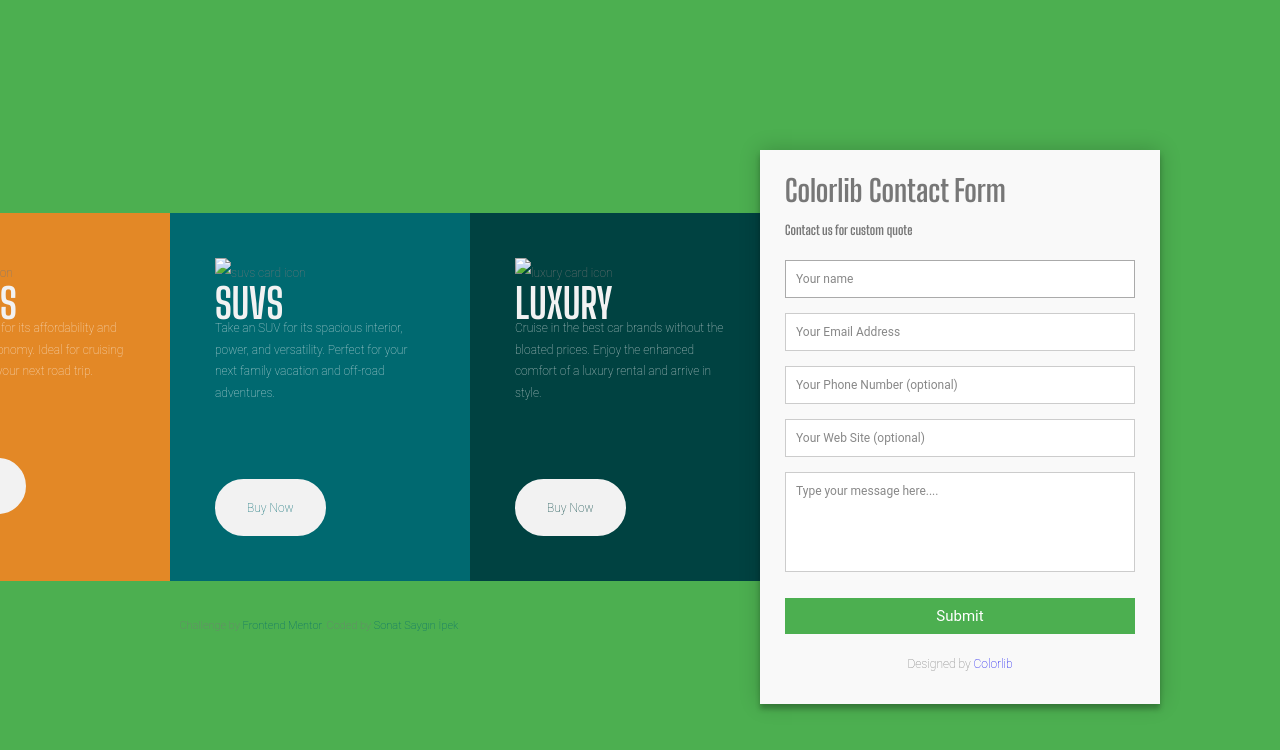
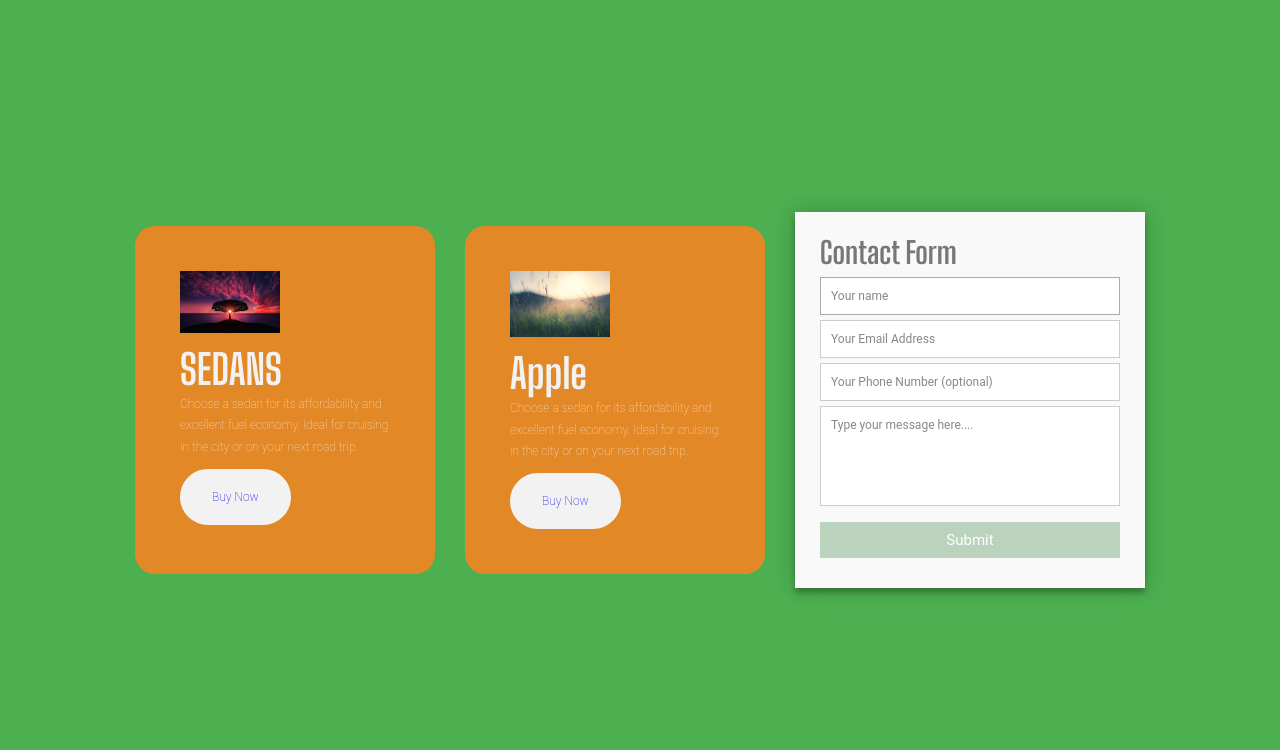
Before and after one commit to ahmmedsabbirbd/js-learning, a plain HTML site: page IntegateJavascripts/module-25.5/index.html in a window 1280 px wide. Drawn offline with Linux system fonts and the light colour scheme.

Commit message:
25.5 assainment complete

```diff
--- a/IntegateJavascripts/module-25.5/index.html
+++ b/IntegateJavascripts/module-25.5/index.html
@@ -8,80 +8,50 @@
     <link rel="stylesheet" href="style.css">
 </head>
 <body>
-    <main class="container">
+    <div class="container">
+        <div class="col">
             <div class="cards">
-
-          <!-- Box-1 -->
-          <div class="card card-sedans">
+                <div class="card">
                     <div class="card-header">
-              <img src="./images/icon-sedans.svg" alt="sedan card icon"></img>
+                        <img src="assets/img/card-1.jpg" alt="sedan card icon"></img>
                         <h2>SEDANS</h2>
                     </div>
                     <div class="card-content">
                         <p>Choose a sedan for its affordability and excellent fuel economy. Ideal for cruising in the city or on your next road trip.</p>
                         <a href="#">Buy Now</a>
                     </div>
-          </div>
+                </div><!-- /card -->
 
-          <!-- Box-2 -->
-          <div class="card card-suvs">
+                <div class="card">
                     <div class="card-header">
-              <img src="./images/icon-suvs.svg" alt="suvs card icon"></img>
-              <h2>SUVS</h2>
+                        <img src="assets/img/card-2.jpg" alt="sedan card icon"></img>
+                        <h2>Apple</h2>
                     </div>
                     <div class="card-content">
-              <p>Take an SUV for its spacious interior, power, and versatility. Perfect for your next family vacation and off-road adventures.</p>
+                        <p>Choose a sedan for its affordability and excellent fuel economy. Ideal for cruising in the city or on your next road trip.</p>
                         <a href="#">Buy Now</a>
+                    </div>
+                </div><!-- /card -->
             </div>
         </div>
 
-          <!-- Box-3 -->
-          <div class="card card-luxury">
-            <div class="card-header">
-              <img src="./images/icon-luxury.svg" alt="luxury card icon"></img>
-              <h2>LUXURY</h2>
-            </div>
-            <div class="card-content">
-              <p>Cruise in the best car brands without the bloated prices. Enjoy the enhanced comfort of a luxury
-                rental and arrive in style.</p>
-              <a href="#">Buy Now</a>
+        <div class="col">
+            <form id="contact" action="" method="post">
+                <h3>Contact Form</h3>
+
+                <input id="name-input" placeholder="Your name" type="text" tabindex="1" autofocus>
+
+                <input id="email-input" placeholder="Your Email Address" type="email" tabindex="2">
+
+                <input id="phone-input" placeholder="Your Phone Number (optional)" type="tel" tabindex="3">
+
+                <textarea placeholder="Type your message here...." tabindex="5"></textarea>
+
+                <button name="submit" type="submit" id="contact-submit"  disabled="true">Submit</button>
+            </form>
         </div>
     </div>
 
-        </div>
-
-        <footer>
-          <div class="attribution">
-            Challenge by <a href="https://www.frontendmentor.io?ref=challenge" target="_blank">Frontend Mentor</a>.
-            Coded by <a href="#">Sonat Saygın İpek</a>.
-          </div>
-        </footer>
-      </main>
-
-      <div class="container">
-        <form id="contact" action="" method="post">
-          <h3>Colorlib Contact Form</h3>
-          <h4>Contact us for custom quote</h4>
-          <fieldset>
-            <input placeholder="Your name" type="text" tabindex="1" required autofocus>
-          </fieldset>
-          <fieldset>
-            <input placeholder="Your Email Address" type="email" tabindex="2" required>
-          </fieldset>
-          <fieldset>
-            <input placeholder="Your Phone Number (optional)" type="tel" tabindex="3" required>
-          </fieldset>
-          <fieldset>
-            <input placeholder="Your Web Site (optional)" type="url" tabindex="4" required>
-          </fieldset>
-          <fieldset>
-            <textarea placeholder="Type your message here...." tabindex="5" required></textarea>
-          </fieldset>
-          <fieldset>
-            <button name="submit" type="submit" id="contact-submit" data-submit="...Sending">Submit</button>
-          </fieldset>
-          <p class="copyright">Designed by <a href="https://colorlib.com" target="_blank" title="Colorlib">Colorlib</a></p>
-        </form>
-      </div>
+    <script src="scripts.js"></script>
 </body>
 </html>
--- a/IntegateJavascripts/module-25.5/scripts.js
+++ b/IntegateJavascripts/module-25.5/scripts.js
@@ -0,0 +1,75 @@
+const cards = document.querySelectorAll('.card');
+const buyButtons = document.querySelectorAll('.card a');
+let images = [];
+
+for(const card of cards) {
+    card.style.transition = 'all .3s ease';
+    card.addEventListener('mouseenter', cardHover);
+    card.addEventListener('mouseleave', cardHoverRemove);
+    const imageUrl = card.getElementsByTagName('img')[0].attributes.src;
+    images.push(imageUrl);
+}
+
+function cardHover(e){
+    e.target.style.borderRadius = '50px';
+    e.target.style.backgroundColor = '#ff8b0f';
+    // e.target.getElementsByTagName('img')[0].setAttribute('src', 'assets/img/card-3.jpg');
+}
+
+
+function cardHoverRemove(e){
+    e.target.style.borderRadius = '20px';
+    e.target.style.backgroundColor = '#e38826';
+
+    /*** for(const imageUrl of images) {
+        console.log(imageUrl);
+    } */
+}
+
+for(const buyButton of buyButtons){
+    buyButton.addEventListener('click', addBuy);
+}
+
+function addBuy(e){
+    e.preventDefault();
+    const tempuraryCard = e.target.parentNode.parentNode;
+
+    const modal = document.createElement('div');
+    modal.classList.add('modal');
+    const overly = document.createElement('div');
+    overly.classList.add('overly');
+
+    modal.innerHTML = `
+        ${tempuraryCard.innerHTML}
+        <div style='color: red'>This product not available</div>
+        <button id="close-button">Close Modal</button>
+    `;
+
+    document.body.appendChild(modal);
+    document.body.prepend(overly);
+
+    const removeBuy = document.querySelector('.modal a');
+    removeBuy.parentNode.removeChild(removeBuy);
+
+    const closeButton = document.getElementById('close-button');
+    closeButton.addEventListener('click', function(e){
+        document.body.removeChild(e.target.parentNode);
+        document.body.removeChild(overly);
+    });
+}
+
+// Form
+const emailInput = document.getElementById('email-input');
+const contactSubmit = document.getElementById('contact-submit');
+
+emailInput.addEventListener('keyup', formValidation);
+
+function formValidation(e){
+    const emailCheck = /^([a-zA-Z0-9_\.\-])+\@(([a-zA-Z0-9\-])+\.)+([a-zA-Z0-9]{2,4})+$/;
+
+    if(emailCheck.test(e.target.value)) {
+        contactSubmit.removeAttribute('disabled');
+    } else {
+        contactSubmit.setAttribute('disabled', true);
+    }
+}
--- a/IntegateJavascripts/module-25.5/style.css
+++ b/IntegateJavascripts/module-25.5/style.css
@@ -1,12 +1,10 @@
 @import url('https://fonts.googleapis.com/css2?family=Big+Shoulders+Display:wght@700&family=Lexend+Deca&display=swap');
 
 :root{
-    /* *Font Stuff */
     font-size: 15px;
     font-family: 'Lexend Deca', sans-serif;
 
-    /* *Colors */
-    /* Primary Colors */
+    /*** Colors */
     --orange: hsl(31, 77%, 52%);
     --cyan: hsl(184, 100%, 22%);
     --dark-cyan: hsl(179, 100%, 13%);
@@ -40,8 +38,8 @@ a{
 }
 
 .container{
-    width: 1440px;
-    min-height: 95vh;
+    width: 1540px;
+    min-height: 100vh;
 }
 
 @media only screen and (max-width: 1200px){
@@ -51,89 +49,83 @@ a{
 }
 
 /* *Container */
-main.container{
+.container{
+    gap: 30px;
     display: flex;
-    flex-direction: column;
+    flex-wrap: wrap;
     align-items: center;
     justify-content: center;
 }
 
 /* *Cards */
-main .cards{
+.cards{
+    gap: 30px;
     display: grid;
-    grid-template-columns: repeat(3, 300px);
+    grid-template-columns: repeat(2, 300px);
     grid-template-rows: 1fr;
 }
 
-main .cards .card{
+.cards .card{
     padding: 3rem;
 }
 
     /* Cards Header */
-main .cards .card .card-header h2{
+.cards .card .card-header h2{
     color: var(--light-gray);
+    margin-bottom: 10px;
     font-size: 2.75rem;
 }
 
+.cards .card .card-header img {
+    height: auto;
+    max-width: 100px;
+    margin-bottom: 10px;
+}
+
     /* Card Content */
-main .cards .card .card-content p{
+.cards .card .card-content p{
     color: var(--p-color);
     line-height: 1.8;
 }
-main .cards .card .card-content a{
+.cards .card .card-content a{
     display: inline-block;
     background-color: var(--light-gray);
     padding: .75rem 2rem;
     border-radius: 50px;
-    margin-top: 5rem;
+    margin-top: 10px;
     border: 2px solid var(--light-gray);
 }
-main .cards .card .card-content a:hover{
+.cards .card .card-content a:hover{
     background-color: transparent;
     color: var(--light-gray);
 }
 
 /* *Card Sedans */
-main .cards .card-sedans{
+.cards .card{
     background-color: var(--orange);
-    border-radius: 10px 0 0 10px;
+    border-radius: 20px;
 }
-main .cards .card-sedans .card-content a{
+.cards .card-sedans .card-content a{
     color: var(--orange);
 }
 
 /* *Card SUVs */
-main .cards .card-suvs{
+.cards .card-suvs{
     background-color: var(--cyan);
 }
-main .cards .card-suvs .card-content a{
+.cards .card-suvs .card-content a{
     color: var(--cyan);
 }
 
 /* *Card Luxury */
-main .cards .card-luxury{
+.cards .card-luxury{
     background-color: var(--dark-cyan);
     border-radius: 0 10px 10px 0;
 }
-main .cards .card-luxury .card-content a{
+.cards .card-luxury .card-content a{
     color: var(--dark-cyan);
 }
 
-/* *Footer */
-main footer{
-    margin-top: 2rem;
-}
-
-main footer .attribution{
-    font-size: 11px;
-    text-align: center;
-}
-main footer .attribution a{
-     color: var(--cyan);
-}
-main footer .attribution a:hover{
-     color: var(--dark-cyan);
-}
 @media only screen and (max-width: 910px){
     /* *Container */
     .container{
@@ -141,10 +133,10 @@ main footer .attribution a:hover{
     }
 
     /* *Cards */
-    main .cards{
+    .cards{
         grid-template-columns: repeat(3, 250px);
     }
-    main .cards .card{
+    .cards .card{
         padding: 2.5rem;
     }
 }
@@ -156,10 +148,10 @@ main footer .attribution a:hover{
     }
 
     /* *Cards */
-    main .cards{
+    .cards{
         grid-template-columns: repeat(3, 250px);
     }
-    main .cards .card{
+    .cards .card{
         padding: 1.5rem;
     }
 }
@@ -170,22 +162,22 @@ main footer .attribution a:hover{
     }
 
     /* *Cards */
-    main .cards{
+    .cards{
         grid-template-columns: repeat(1, 300px);
     }
 
     /* Card Content */
-    main .cards .card .card-content a{
+    .cards .card .card-content a{
         margin-top: 2rem;
     }
 
     /* *Card Sedans */
-    main .cards .card-sedans{
+    .cards .card-sedans{
         border-radius: 10px 10px 0 0;
     }
 
     /* *Card Luxury */
-    main .cards .card-luxury{
+    .cards .card-luxury{
         border-radius: 0 0 10px 10px;
     }
 
@@ -215,12 +207,7 @@ body {
   background: #4CAF50;
 }
 
-.container {
-  max-width: 400px;
-  width: 100%;
-  margin: 0 auto;
-  position: relative;
-}
+
 
 #contact input[type="text"],
 #contact input[type="email"],
@@ -235,6 +222,8 @@ body {
   background: #F9F9F9;
   padding: 25px;
   margin: 150px 0;
+  width: 350px;
+  max-width: 100%;
   box-shadow: 0 0 20px 0 rgba(0, 0, 0, 0.2), 0 5px 5px 0 rgba(0, 0, 0, 0.24);
 }
 
@@ -336,3 +325,34 @@ fieldset {
 :-ms-input-placeholder {
   color: #888;
 }
+
+/* modal */
+body {
+    position: relative;
+    overflow-x: hidden;
+}
+
+.modal {
+    z-index: 9999;
+    position: absolute;
+}
+
+.overly {
+    top: 0;
+    z-index: 1;
+    height: 100%;
+    content: "";
+    width: 100%;
+    background: #fff;
+    position: absolute;
+}
+
+img {
+    height: auto;
+    max-width: 100%;
+}
+
+button[disabled] {
+    background: #bbd3bc  !important;
+    cursor: context-menu !important;
+}
```
Also changed, not shown: IntegateJavascripts/module-25.5/assets/img/card-1.jpg (added), IntegateJavascripts/module-25.5/assets/img/card-2.jpg (added), IntegateJavascripts/module-25.5/assets/img/card-3.jpg (added). Lines whose indentation alone changed are shown as unchanged.
